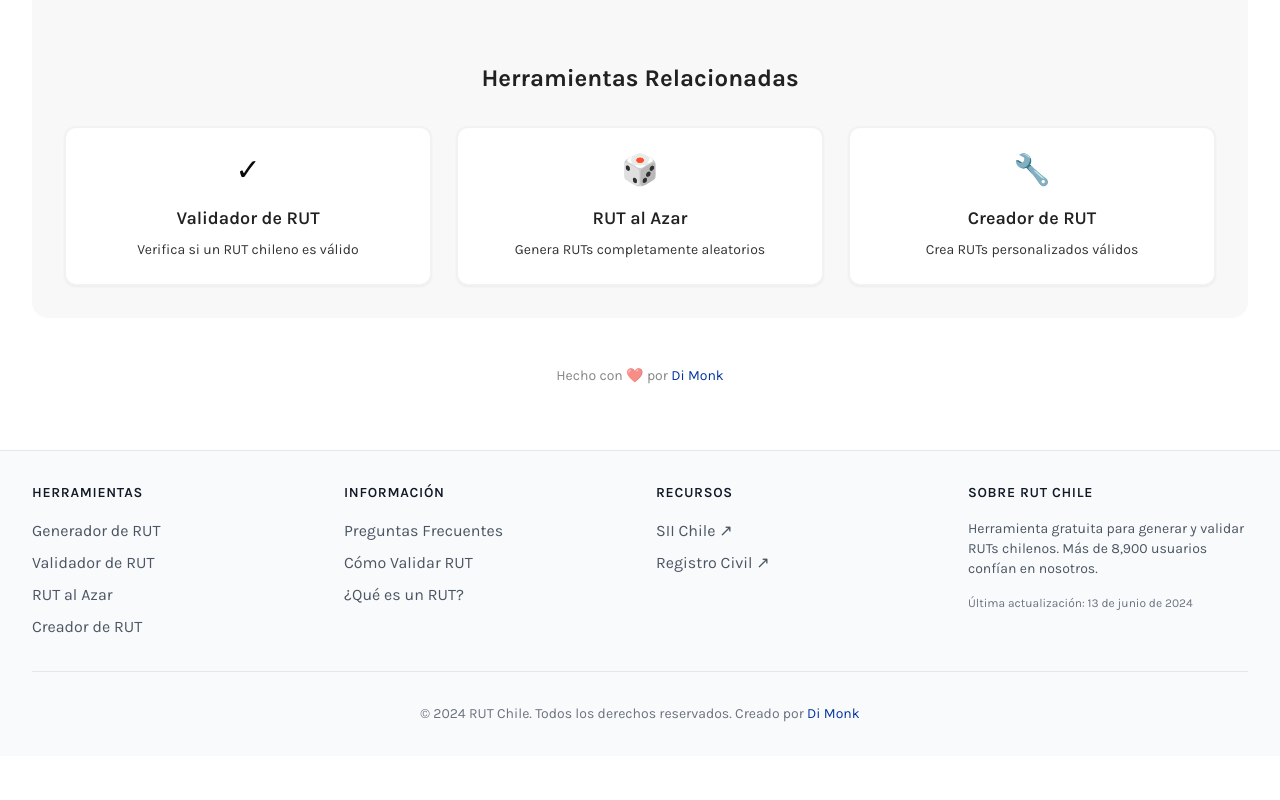
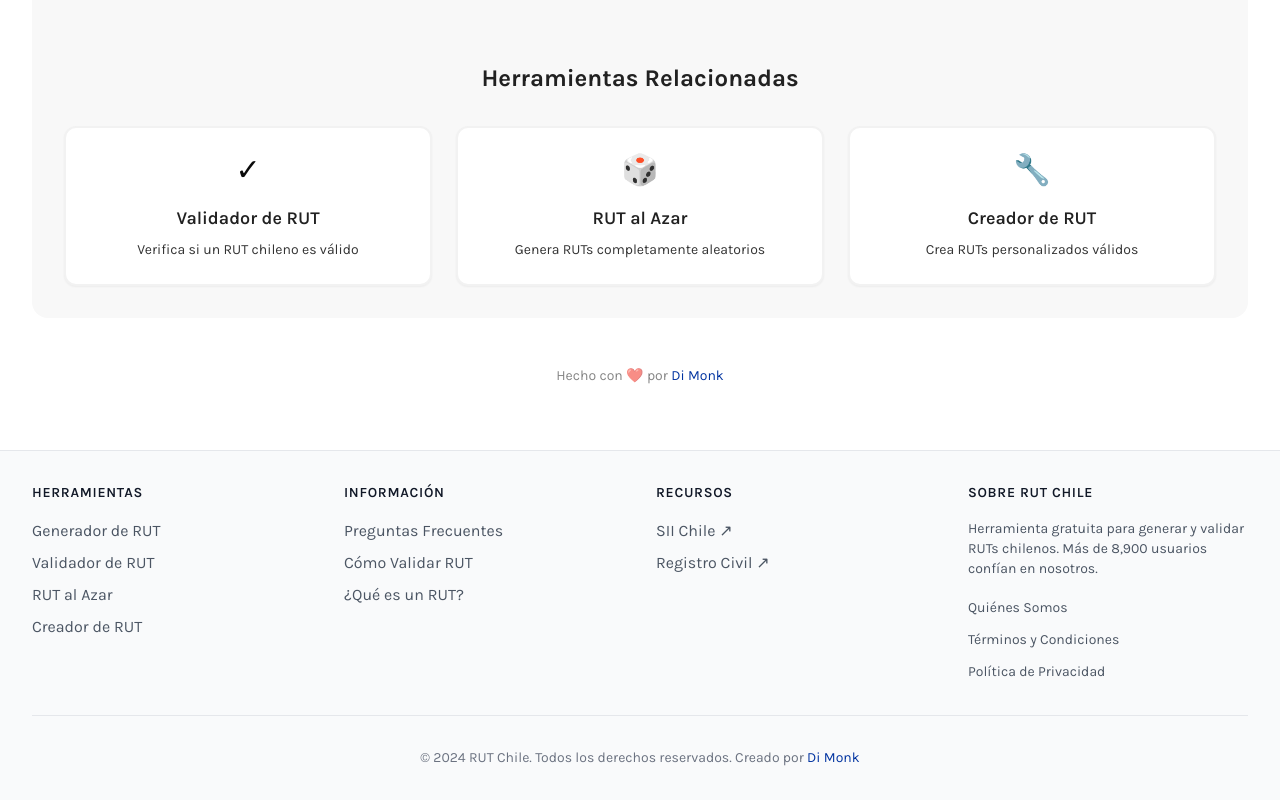
Before and after one commit to Nicolasvegam/rut-generator, a Next.js app: page / in a window 1280 px wide. Shown: the part 1935-2735 px from the top of the page. Before the commit the page ends 2691 px from the top, so only its background shows below. Built offline with nearby package versions, Linux system fonts and the light colour scheme.

Commit message:
feat(ui): update navbar, footer and global styles
- Update navbar with new links
- Enhance footer with legal pages
- Add markdown-specific styles
- Improve typography and spacing

```diff
--- a/src/app/globals.css
+++ b/src/app/globals.css
@@ -107,3 +107,61 @@ body {
 .animate-fade-in {
   animation: fade-in 0.3s ease-out;
 }
+
+/* Enhanced code block styles */
+@layer components {
+  /* Inline code styling */
+  code:not(pre code) {
+    @apply px-2 py-1 bg-gray-100 text-red-600 rounded text-sm font-mono;
+  }
+
+  /* Code block container enhancements */
+  pre {
+    @apply relative;
+  }
+
+  /* Custom scrollbar for code blocks */
+  pre::-webkit-scrollbar {
+    height: 8px;
+    width: 8px;
+  }
+
+  pre::-webkit-scrollbar-track {
+    @apply bg-gray-800;
+  }
+
+  pre::-webkit-scrollbar-thumb {
+    @apply bg-gray-600 rounded;
+  }
+
+  pre::-webkit-scrollbar-thumb:hover {
+    @apply bg-gray-500;
+  }
+
+  /* Syntax highlighting enhancements */
+  .token.comment {
+    @apply italic opacity-70;
+  }
+
+  .token.keyword {
+    @apply font-medium;
+  }
+
+  .token.function {
+    @apply text-yellow-300;
+  }
+
+  .token.string {
+    @apply text-green-300;
+  }
+
+  /* Line numbers styling */
+  .linenumber {
+    @apply text-gray-500 select-none pr-4;
+  }
+
+  /* Copy button transition */
+  .copy-button {
+    @apply transition-all duration-200;
+  }
+}
--- a/src/components/Footer.tsx
+++ b/src/components/Footer.tsx
@@ -99,9 +99,23 @@ export function Footer() {
               Herramienta gratuita para generar y validar RUTs chilenos.
               Más de 8,900 usuarios confían en nosotros.
             </p>
-            <p className="text-gray-500 text-xs mt-4">
-              Última actualización: {lastUpdated}
-            </p>
+            <ul className="space-y-2 mt-4">
+              <li>
+                <Link href="/quienes-somos" className="text-gray-600 hover:text-[#0033A0] transition-colors text-sm">
+                  Quiénes Somos
+                </Link>
+              </li>
+              <li>
+                <Link href="/terminos-condiciones" className="text-gray-600 hover:text-[#0033A0] transition-colors text-sm">
+                  Términos y Condiciones
+                </Link>
+              </li>
+              <li>
+                <Link href="/politica-privacidad" className="text-gray-600 hover:text-[#0033A0] transition-colors text-sm">
+                  Política de Privacidad
+                </Link>
+              </li>
+            </ul>
           </div>
         </div>
 
--- a/src/components/Navbar.tsx
+++ b/src/components/Navbar.tsx
@@ -12,6 +12,8 @@ export function Navbar() {
     { name: "Validador RUT", href: "/validar" },
     { name: "Generador Masivo", href: "/generador-masivo" },
     { name: "Blog", href: "/blog" },
+    { name: "Quiénes Somos", href: "/quienes-somos" },
+    { name: "Metodología", href: "/metodologia" },
   ];
 
   return (
```
